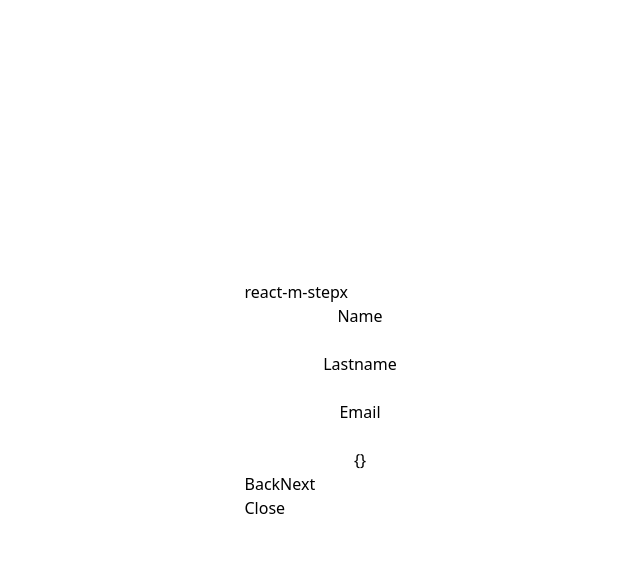
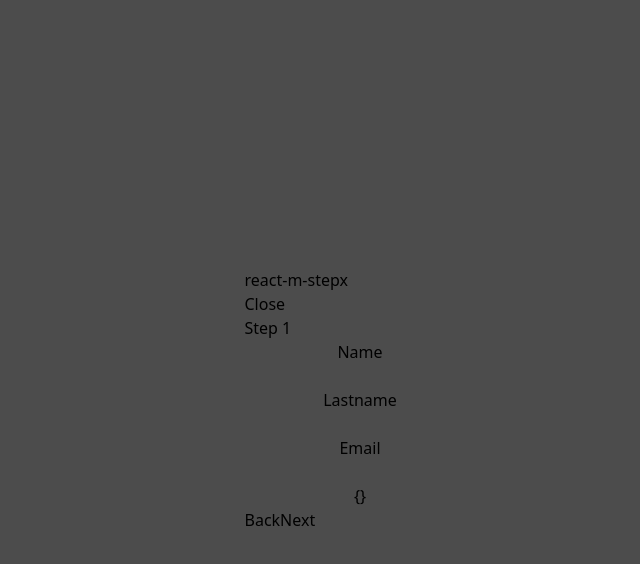
Before and after one commit to villarrealjoaquin/react-m-stepx, a React (Vite) app: page / in a window 1280 px wide. Both pictures are taken after a click on the button "Open". Shown: the top 564 px of the page, without its empty margins (280-920 px from the left). Built offline with nearby package versions, Linux system fonts and the light colour scheme.

Commit message:
fix: overlay

```diff
--- a/src/App.tsx
+++ b/src/App.tsx
@@ -23,14 +23,15 @@
           react-m-stepx
         </h1>
         <Modal>
-          <Modal.Portal scrollLock={true} overlay={false} >
-            {/* <Modal.Overlay className='' /> */}
-            <Modal.Stepx steps={STEPS} save={true}>
+          <Modal.Portal scrollLock={true} overlay={true}>
+            <div className='ml-auto'>
+              <Modal.Close>Close</Modal.Close>
+            </div>
+            <Modal.Stepx steps={STEPS} save={false} className="bg-white m-auto flex flex-col items-center justify-center">
               <div className='flex justify-center gap-3'>
                 <Modal.Back className="bg-gray-500 hover:bg-gray-700 text-white font-bold py-2 px-4 rounded">Back</Modal.Back>
                 <Modal.Next className="bg-blue-500 hover:bg-blue-700 text-white font-bold py-2 px-4 rounded">Next</Modal.Next>
               </div>
-              <Modal.Close>Close</Modal.Close>
             </Modal.Stepx>
           </Modal.Portal>
           <Modal.Open>Open</Modal.Open>
--- a/src/components/MStepxContainer.tsx
+++ b/src/components/MStepxContainer.tsx
@@ -5,6 +5,9 @@
 import { retrieveFromStorage } from "../logic/retrieveFromStorage";
 import { localStorageKeys } from "../models/local-storage-keys";
 import { createContext } from "../context";
+import { styles } from "../constants";
+import Overlay from "./Overlay";
+import { deleteScroll } from "../logic";
 
 type ContextModal = {
   open: boolean;
@@ -48,61 +51,38 @@
   );
 }
 
-const deleteScroll = (isScrollDelete: boolean) => {
-  if (isScrollDelete) {
-    document.body.classList.add('body-no-scroll');
-  } else {
-    document.body.classList.remove('body-no-scroll');
-  }
-};
-
 export function Portal({ scrollLock, overlay, children }: { scrollLock: boolean, overlay: boolean, children: React.ReactNode }) {
   const { portalRoot } = useRoot();
   const { open } = useModalContext(CONSUMER_MODAL);
   deleteScroll(scrollLock);
 
-  const overlayStyles: React.CSSProperties = overlay
-    ? { position: 'fixed', top: 0, left: 0, width: '100%', height: '100vh', backgroundColor: 'rgba(0, 0, 0, 0.7)', zIndex: 50 }
+  const overlayStyles: Record<string, unknown> = overlay
+    ? styles
     : null
 
   return open && portalRoot
     ? ReactDOM.createPortal(
-      <div role="dialog" className="flex justify-center flex-col bg-white" style={{ ...overlayStyles }} aria-modal="true" hidden={!open} tabIndex={-1} >
+      <>
+        <Overlay style={overlayStyles} />
+        <div
+          role="dialog"
+          className="flex flex-col bg-white relative z-10 p-4 mx-auto my-8 rounded-lg shadow-md"
+          aria-modal="true"
+          hidden={!open}
+        >
           {children}
         </div>
+      </>
       , portalRoot)
     : null;
 }
 
-function Overlay(props: React.DetailedHTMLProps<React.HTMLAttributes<HTMLDivElement>, HTMLDivElement>) {
-  const { ...overlayProps } = props;
-
-  const overlayStyles: React.CSSProperties = {
-    position: 'fixed',
-    top: 0,
-    left: 0,
-    width: '100%',
-    height: '100%',
-    backgroundColor: 'rgba(0, 0, 0, 0.7)',
-    zIndex: 10,
-    ...overlayProps.style,
-  };
-
-  return (
-    <div
-      {...overlayProps}
-      style={overlayStyles}
-    />
-  );
-}
-
 const [StepxProvider, useStepxContext] = createContext<ContextPortal>('StepxProvider');
 
-function Stepx({
-  steps = [], save = false, children
-}: {
-  steps: React.ReactElement[], save?: boolean, children: React.ReactNode
-}) {
+type StepxForm = React.HTMLAttributes<HTMLFormElement> &
+{ steps: React.ReactNode[], children: React.ReactNode, save?: boolean };
+
+function Stepx({ steps = [], save = false, children, ...props }: StepxForm) {
   const [fields, setFields] = useState(retrieveFromStorage<Record<string, unknown>>({}, localStorageKeys.FIELDS));
   const { currentStep, onCurrentStep } = useModalContext(CONSUMER_MODAL);
 
@@ -145,10 +125,10 @@
   if (!steps[currentStep]) return null;
   return (
     <StepxProvider onNextStep={nextStep} onBackStep={backStep} save={null}>
-      <>
+      <form onSubmit={(e) => e.preventDefault()} {...props}>
         {steps[currentStep]}
         {children}
-      </>
+      </form>
     </StepxProvider>
   );
 }
@@ -196,7 +176,6 @@
   if (!context.open) return null;
   return (
     <>
-      <div className="w-full flex justify-center">
       <button
         type="button"
         className="text-red-500 m-auto"
@@ -204,13 +183,11 @@
         {...props}>
         {children}
       </button>
-      </div>
     </>
   );
 }
 
 ModalStepx.Portal = Portal;
-ModalStepx.Overlay = Overlay;
 ModalStepx.Open = Trigger;
 ModalStepx.Close = ClosePortal;
 ModalStepx.Stepx = Stepx;
--- /dev/null
+++ b/src/components/Overlay.tsx
@@ -0,0 +1,7 @@
+export default function Overlay(props: { style: Record<string, any> }) {
+  return (
+    <>
+      <div style={props.style} />
+    </>
+  )
+}
--- a/src/components/index.ts
+++ b/src/components/index.ts
@@ -1,3 +1,4 @@
 export { default as MStepx } from './MStepx';
 export * from './MStepxContainer';
 export { default as MStepxLazy } from './MStepxLazy';
+export { default as Overlay } from './Overlay';
--- /dev/null
+++ b/src/constants/index.ts
@@ -0,0 +1,9 @@
+export const styles = {
+  position: 'fixed',
+  top: 0,
+  left: 0,
+  width: '100%',
+  height: '100vh',
+  backgroundColor: 'rgba(0, 0, 0, 0.7)',
+  zIndex: 2,
+}
--- a/src/examples/Step1.tsx
+++ b/src/examples/Step1.tsx
@@ -11,6 +11,8 @@
   }
 
   return (
+    <>
+      <h2 className="text-2xl font-bold">Step 1</h2>
       <div className="step">
         <label className="block text-gray-700 text-sm font-bold mb-2" htmlFor="name">
           Name
@@ -56,5 +58,6 @@
         {/* <button onClick={nextStepx}>Next Step</button>
     <button onClick={backStep}>Back Step</button> */}
       </div>
+    </>
   )
 }
--- a/src/hooks/useRoot.tsx
+++ b/src/hooks/useRoot.tsx
@@ -16,5 +16,7 @@
     };
   }, []);
 
+  portalRootRef.current?.setAttribute("role", "dialog");
+
   return { portalRoot: portalRootRef.current };
 }
--- /dev/null
+++ b/src/logic/deleteScroll.ts
@@ -0,0 +1,7 @@
+export const deleteScroll = (scrollDelete: boolean) => {
+  if (scrollDelete) {
+    document.body.classList.add('body-no-scroll');
+  } else {
+    document.body.classList.remove('body-no-scroll');
+  }
+};
--- /dev/null
+++ b/src/logic/index.ts
@@ -0,0 +1,4 @@
+export * from './createStepsWithProps';
+export * from './deleteScroll';
+export * from './local-storage-manager';
+export * from './retrieveFromStorage';
```
Lines whose indentation alone changed are shown as unchanged.
